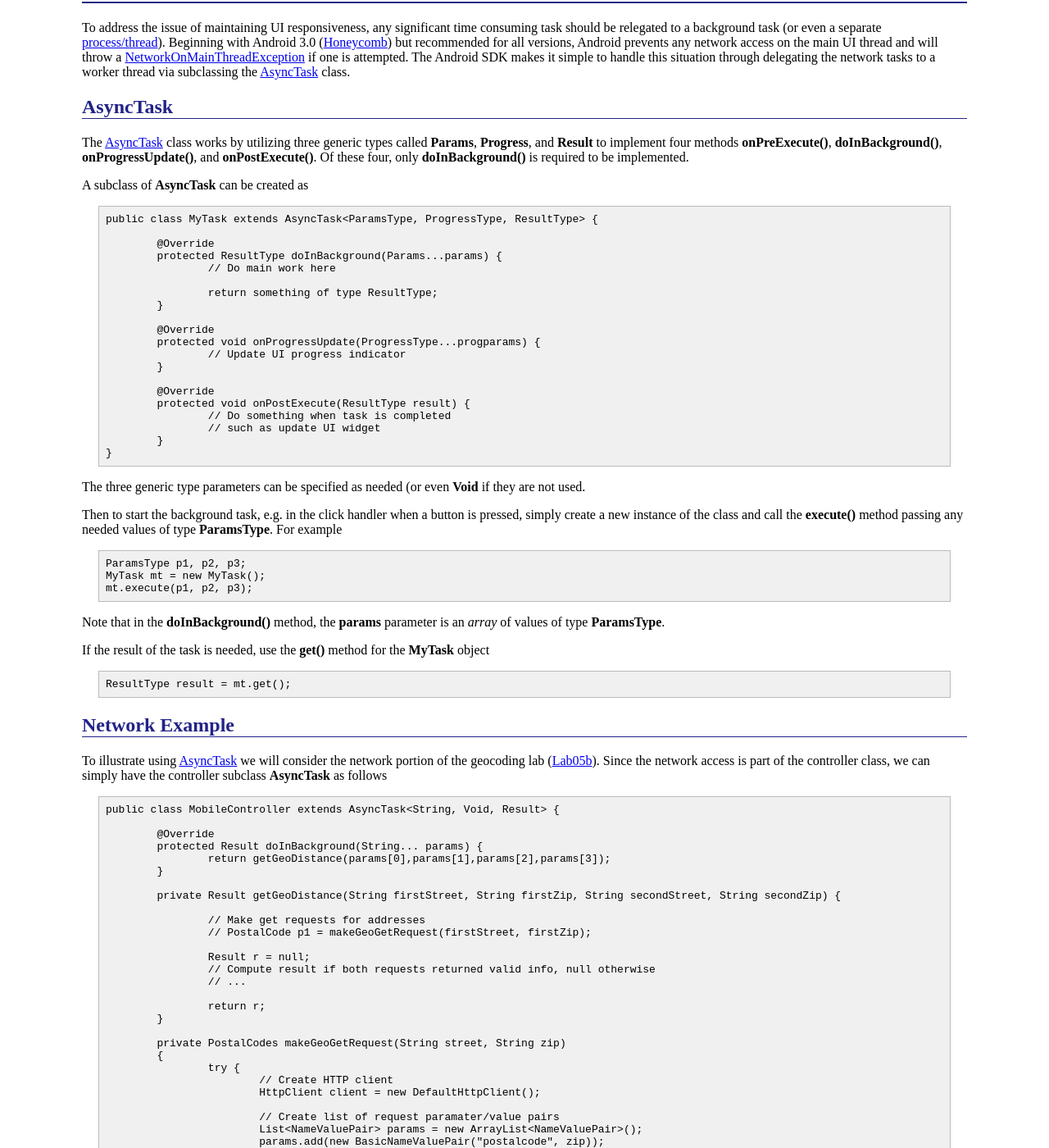
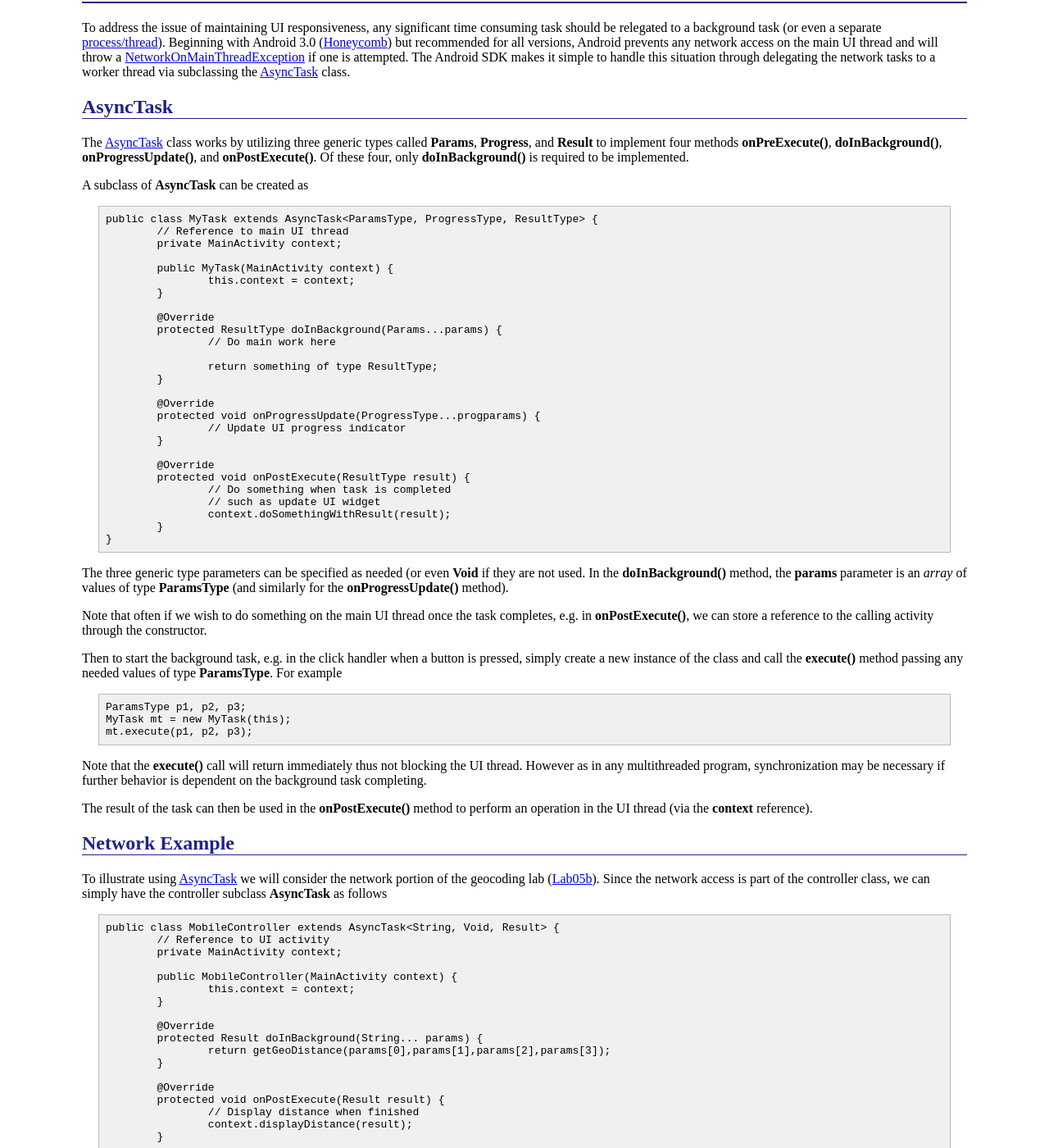
Before and after one commit to ycpcs/cs496-spring2014, a Jekyll site: the page built from lectures/lecture07b.md, in a window 1280 px wide and 1400 px high, scrolled down 309 px. Shown: the whole window at 82% size. Built offline with Jekyll 4.4.1, drawn with Linux system fonts in a browser that asks for light colours; Markdown is read by kramdown in place of the engine named in the settings; some of the changed text lies outside the part shown.

Commit message:
update lecture 7b
add additional details on threads in lecture 7b

```diff
--- a/lectures/lecture07b.md
+++ b/lectures/lecture07b.md
@@ -21,6 +21,12 @@ The [AsyncTask](http://developer.android.com/reference/android/os/AsyncTask.html
 A subclass of **AsyncTask** can be created as
 
 	public class MyTask extends AsyncTask<ParamsType, ProgressType, ResultType> {
+		// Reference to main UI thread
+		private MainActivity context;
+
+		public MyTask(MainActivity context) {
+			this.context = context;
+		}
 
 		@Override
 		protected ResultType doInBackground(Params...params) {
@@ -38,22 +44,23 @@ A subclass of **AsyncTask** can be created as
 		protected void onPostExecute(ResultType result) {
 			// Do something when task is completed
 			// such as update UI widget
+			context.doSomethingWithResult(result);
 		}
 	}
 
-The three generic type parameters can be specified as needed (or even **Void** if they are not used.
+The three generic type parameters can be specified as needed (or even **Void** if they are not used. In the **doInBackground()** method, the **params** parameter is an *array* of values of type **ParamsType** (and similarly for the **onProgressUpdate()** method).
+
+Note that often if we wish to do something on the main UI thread once the task completes, e.g. in **onPostExecute()**, we can store a reference to the calling activity through the constructor.
 
 Then to start the background task, e.g. in the click handler when a button is pressed, simply create a new instance of the class and call the **execute()** method passing any needed values of type **ParamsType**. For example
 
 	ParamsType p1, p2, p3;
-	MyTask mt = new MyTask();
+	MyTask mt = new MyTask(this);
 	mt.execute(p1, p2, p3);
 
-Note that in the **doInBackground()** method, the **params** parameter is an *array* of values of type **ParamsType**.
+Note that the **execute()** call will return immediately thus not blocking the UI thread. However as in any multithreaded program, synchronization may be necessary if further behavior is dependent on the background task completing.
 
-If the result of the task is needed, use the **get()** method for the **MyTask** object
-
-	ResultType result = mt.get();
+The result of the task can then be used in the **onPostExecute()** method to perform an operation in the UI thread (via the **context** reference).
 
 Network Example
 ---------------
@@ -61,10 +68,22 @@ Network Example
 To illustrate using [AsyncTask](http://developer.android.com/reference/android/os/AsyncTask.html) we will consider the network portion of the geocoding lab ([Lab05b](../labs/lab05b.html)). Since the network access is part of the controller class, we can simply have the controller subclass **AsyncTask** as follows
 
 	public class MobileController extends AsyncTask<String, Void, Result> {
+		// Reference to UI activity
+		private MainActivity context;
+
+		public MobileController(MainActivity context) {
+			this.context = context;
+		}
 
 		@Override
 		protected Result doInBackground(String... params) {
 			return getGeoDistance(params[0],params[1],params[2],params[3]);
+		}
+
+		@Override
+		protected void onPostExecute(Result result) {
+			// Display distance when finished
+	   		context.displayDistance(result);
 		}
 
 		private Result getGeoDistance(String firstStreet, String firstZip, String secondStreet, String secondZip) {
@@ -126,14 +145,12 @@ Note that in this case the controller will require four parameters of type **Str
 The click handler then becomes
 
 	// Instantiate controller and compute distance
-	MobileController mc = new MobileController();
+	MobileController mc = new MobileController(this);
 	mc.execute(firstStreet.getText().toString(), firstZip.getText().toString(),
 			   secondStreet.getText().toString(), secondZip.getText().toString());
+
+Alternatively, the result can be obtained from the task object via the **get()** method as
+
 	Result r = mc.get();
 
-	// If result is valid, display result
-	if (r != null) {
-	   distanceLabel.setText(String.format("%.2f miles",r.getValue()));
-	} else {
-	   distanceLabel.setText("Invalid inputs");
-	}
+however this will result in a blocking call thus potentially making the UI unresponsive if the web service is slow or unavailable.
```
